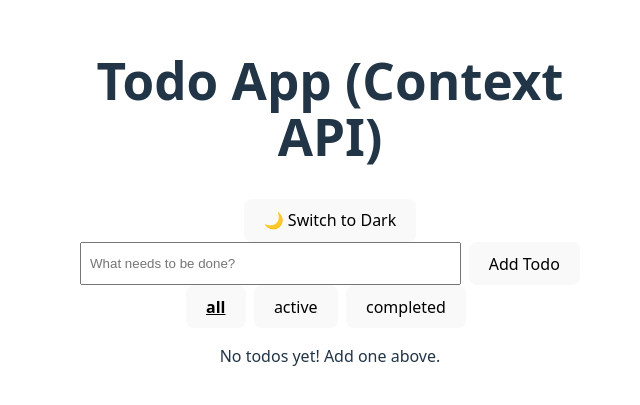
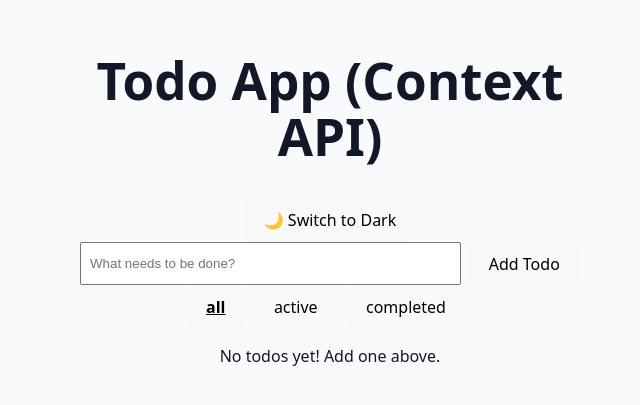
Before and after one commit to unw10181/lab10.3, a React (Vite) app in the folder todo-context/: page / in a window 1280 px wide. Shown: the part 199-604 px from the top of the page, without its empty margins (310-950 px from the left). Built offline with nearby package versions, Linux system fonts and the light colour scheme.

Commit message:
toggle logic

```diff
--- a/todo-context/src/contexts/ThemeContext.tsx
+++ b/todo-context/src/contexts/ThemeContext.tsx
@@ -1,4 +1,4 @@
-import { createContext, useContext, useState } from "react";
+import { createContext, useContext, useState, useEffect } from "react";
 import type { ReactNode } from "react";
 import "../styles/styles.css";
 
@@ -18,6 +18,12 @@ export const ThemeProvider = ({ children }: { children: ReactNode }) => {
     setTheme((prev) => (prev === "light" ? "dark" : "light"));
   };
 
+
+  useEffect(() => {
+    document.body.classList.remove("light", "dark"); // remove old class
+    document.body.classList.add(theme); // add new class
+  }, [theme]);
+
   return (
     <ThemeContext.Provider value={{ theme, toggleTheme }}>
       {children}
--- a/todo-context/src/styles/styles.css
+++ b/todo-context/src/styles/styles.css
@@ -4,6 +4,15 @@
   padding: 2rem;
   text-align: center;
 }
+body {
+  margin: 0;
+  display: flex;
+  place-items: center;
+  min-width: 320px;
+  min-height: 100vh;
+  /* remove background-color here */
+}
+
 body.light {
   background-color: #f9fafb;
   color: #111827;
@@ -12,18 +21,6 @@ body.light {
 body.dark {
   background-color: #111827;
   color: #f9fafb;
-}
-
-body.light button {
-  background-color: #f9f9f9;
-  color: #111827;
-  border: 1px solid #ccc;
-}
-
-body.dark button {
-  background-color: #1a1a1a;
-  color: #f9fafb;
-  border: 1px solid #444;
 }
 .app {
   max-width: 500px;
```
